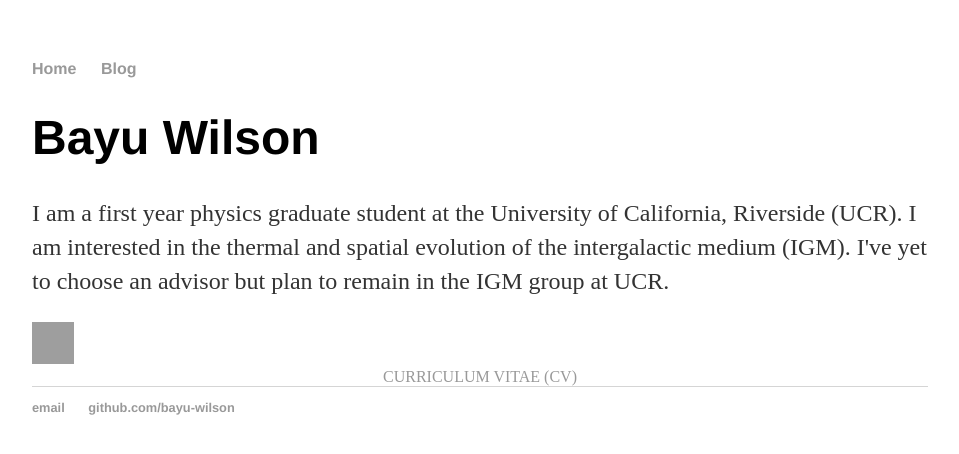
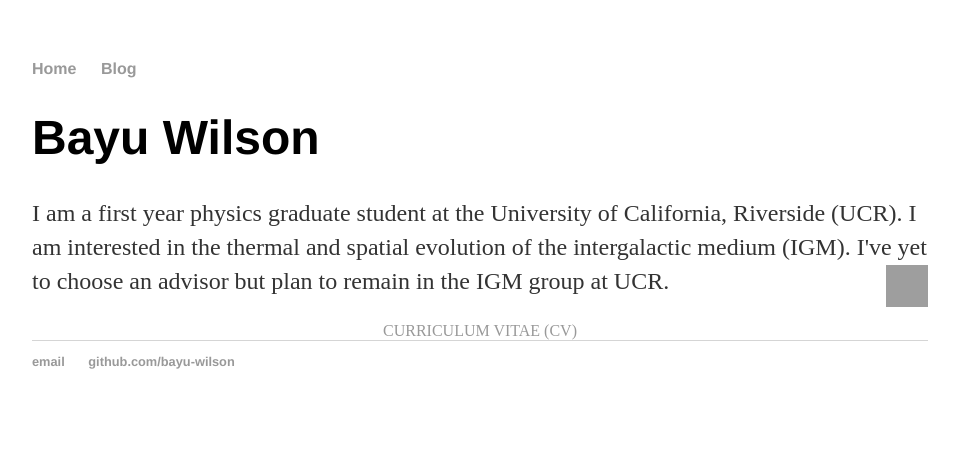
Before and after one commit to bayu-wilson/oldbayu-wilson.github.io, a Jekyll site: the page built from index.html, in a window 1280 px wide. Shown: the top 454 px of the page, without its empty margins (160-1119 px from the left). Built offline with Jekyll 4.4.1, drawn with Linux system fonts in a browser that asks for light colours; grey boxes are pictures that could not be loaded.

Commit message:
Minor changes

```diff
--- a/blog/index.html
+++ b/blog/index.html
@@ -1,6 +1,6 @@
 ---
 layout: default
-title: Hank Quinlan's Blog
+title: Bayu's Blog
 ---
 	<h1>{{ page.title }}</h1>
 	<ul class="posts">
--- a/index.html
+++ b/index.html
@@ -4,10 +4,8 @@ title: Bayu Wilson
 ---
 <div class="blurb">
 	<h1>Bayu Wilson</h1>
-	<p>I am a first year physics graduate student at the University of California, Riverside (UCR). I am interested in the thermal and spatial evolution of the intergalactic medium (IGM). I've yet to choose an advisor but plan to remain in the IGM group at UCR.</p>
-	<a href="default.asp">
-	  <img src="bayu_aas_headshot.jpeg" alt="HTML tutorial" style="width:42px;height:42px;border:0;">
-	</a>
+	<p>I am a first year physics graduate student at the University of California, Riverside (UCR). I am interested in the thermal and spatial evolution of the intergalactic medium (IGM). I've yet to choose an advisor but plan to remain in the IGM group at UCR. <img src="bayu_aas_headshot.jpeg" alt="HTML tutorial" style="float:right;width:42px;height:42px;"> </p>
+
 
 
 	<center> <a href="BayuWilson_CV.pdf">CURRICULUM VITAE (CV)</a> </center>
```
